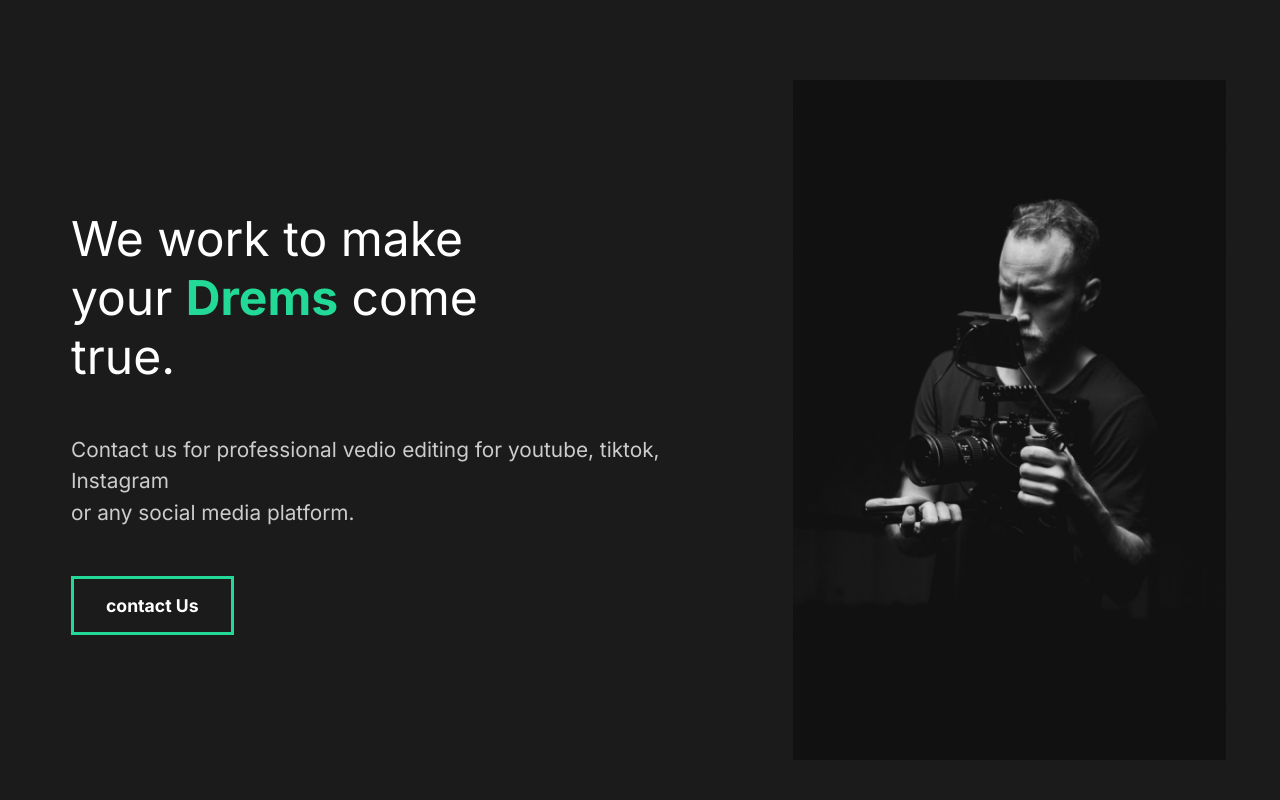
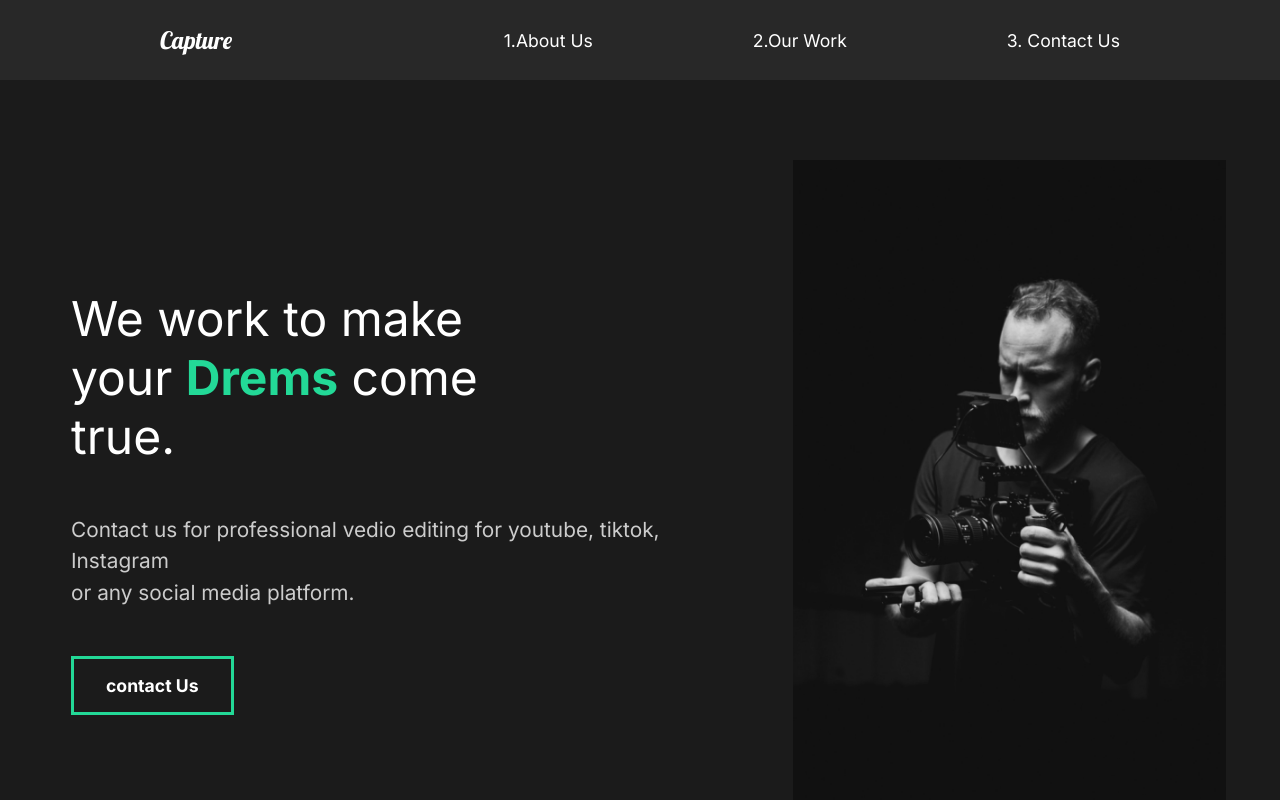
Before and after one commit to atishbagate/Atish_portfolio_website, a React (Create React App) app: page / in a window 1280 px wide. Shown: the top 800 px of the page. Built offline with nearby package versions, Linux system fonts and the light colour scheme.

Commit message:
8 nav bar creation and styling

```diff
--- a/src/App.js
+++ b/src/App.js
@@ -1,12 +1,15 @@
 
 //import pages
 import AboutUs from './pages/AboutUs';
+//import Navbar
+import Nav from './components/Nav';
 //golbal style
 import GlobalStyle from './components/GlobalStyle';
 function App() {
   return (
     <div className="App">
     <GlobalStyle/>
+    <Nav />
     <AboutUs />
     </div>
   );
--- /dev/null
+++ b/src/components/Nav.js
@@ -0,0 +1,49 @@
+import React from 'react';
+import styled from 'styled-components';
+
+const Nav = () =>{
+    return(
+        <StyledNav>
+            <h1><a id="logo" href="#">Capture</a></h1>
+            <ul>
+                <li>
+                    <a href="#">1.About Us</a>
+                </li>
+                <li>
+                    <a href="#">2.Our Work</a>
+                </li>
+                <li>
+                    <a href="#">3. Contact Us</a>
+                </li>
+            </ul>
+        </StyledNav>
+    )
+}
+const StyledNav = styled.nav`
+min-height:10vh;
+display:flex;
+margin:auto;
+justify-content:space-between;
+align-items:center;
+padding:1rem 10rem;
+background-color: #282828;
+
+a{
+    color:white;
+    text-decoration:none;
+}
+ul{
+    display:flex;
+    list-style:none;
+}
+#logo{
+    font-size:1.5rem;
+    font-family:"Lobster",cursive;
+    font-weight:lighter;
+}
+li{
+    padding-left:10rem;
+    position:relative;
+}
+`;
+export default Nav;
```
